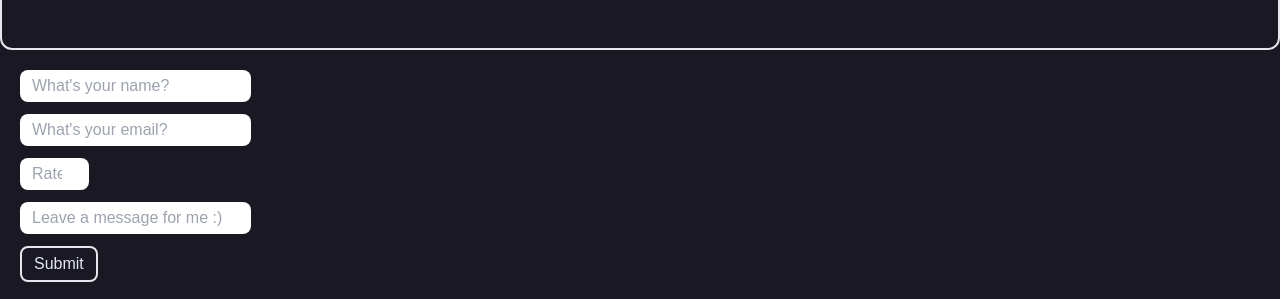
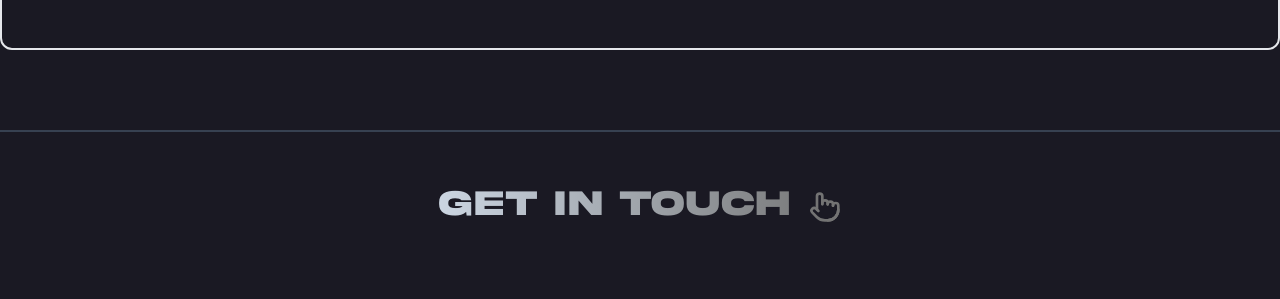
Before and after one commit to jg2002-j/JG-Portfolio, a React (Vite) app: page / in a window 1280 px wide. Shown: the part 1330-1629 px from the top of the page. After the commit the page ends 1606 px from the top, so only its background shows below. Built offline with nearby package versions, Linux system fonts and the light colour scheme; a web font is replaced by a local one.

Commit message:
formatted contact form

```diff
--- a/src/components/ContactForm.jsx
+++ b/src/components/ContactForm.jsx
@@ -1,4 +1,5 @@
 import React from "react";
+import { Pointer } from "lucide-react";
 
 function ContactForm() {
 
@@ -46,9 +47,10 @@ function ContactForm() {
 
   	return (
 		<>
-			<form className="flex flex-col gap-3 justify-center items-start m-5">
+			<form className="grid grid-rows-1 grid-cols-5 gap-3 ease-in-out duration-1000">
+				<h2 className="font-title text-4xl col-start-1 row-start-1 row-span-1 self-center col-span-5 mx-auto group-hover:hidden bg-gradient-to-r from-slate-300 to-neutral-500 text-transparent bg-clip-text">Get in touch<Pointer size={32} color="#737373 " className="ms-5 inline" /></h2>
 				<input
-					className="px-3 py-1 rounded-lg"
+					className="text-center text-stone-400 px-3 py-5 rounded-lg bg-slate-200 bg-opacity-5 hover:bg-slate-400 hover:bg-opacity-15 ease-in-out duration-1000 col-span-1 row-span-1 row-start-1 col-start-1 opacity-0 group-hover:opacity-100"
 					value={formData.name}
 					name="name"
 					onChange={handleInputChange}
@@ -57,7 +59,7 @@ function ContactForm() {
 					id=""
 				/>
 				<input
-					className="px-3 py-1 rounded-lg"
+					className="text-center text-stone-400 px-3 py-5 rounded-lg bg-slate-200 bg-opacity-5 hover:bg-slate-400 hover:bg-opacity-15 ease-in-out duration-1000 col-span-1 row-span-1 row-start-1 col-start-2 opacity-0 group-hover:opacity-100"
 					value={formData.email}
 					name="email"
 					onChange={handleInputChange}
@@ -66,7 +68,7 @@ function ContactForm() {
 					id=""
 				/>
 				<input
-					className="px-3 py-1 rounded-lg"
+					className="text-center text-stone-400 px-3 py-5 rounded-lg bg-slate-200 bg-opacity-5 hover:bg-slate-400 hover:bg-opacity-15 ease-in-out duration-1000 col-span-1 row-span-1 row-start-1 col-start-3 opacity-0 group-hover:opacity-100"
 					value={formData.rating}
 					name="rating"
 					onChange={handleInputChange}
@@ -77,7 +79,7 @@ function ContactForm() {
 					id=""
 				/>
 				<input
-					className="px-3 py-1 rounded-lg"
+					className="text-center text-stone-400 px-3 py-5 rounded-lg bg-slate-200 bg-opacity-5 hover:bg-slate-400 hover:bg-opacity-15 ease-in-out duration-1000 col-span-1 row-span-1 row-start-1 col-start-4 opacity-0 group-hover:opacity-100"
 					value={formData.message}
 					name="message"
 					onChange={handleInputChange}
@@ -85,7 +87,7 @@ function ContactForm() {
 					placeholder="Leave a message for me :)"
 					id=""
 				/>
-				<button className="text-slate-200 border-2 px-3 py-1 rounded-lg" type="submit" onClick={handleFormSubmit}>Submit</button>
+				<button className="text-slate-200 px-3 py-2 rounded-lg bg-slate-200 bg-opacity-5 hover:bg-slate-500 ease-in-out duration-1000 col-span-1 row-span-1 row-start-1 col-start-5 opacity-0 group-hover:opacity-100" type="submit" onClick={handleFormSubmit}>Submit</button>
 			</form>
 		</>
   	)
--- a/src/components/ContactMe.jsx
+++ b/src/components/ContactMe.jsx
@@ -3,9 +3,9 @@ import ContactForm from "./ContactForm";
 
 function ContactMe() {
   	return (
-	 	<>
+	 	<div className="border-t-2 border-gray-700 mt-20 p-10 group">
 			<ContactForm />
-		</>
+		</div>
   	)
 };
 
```
